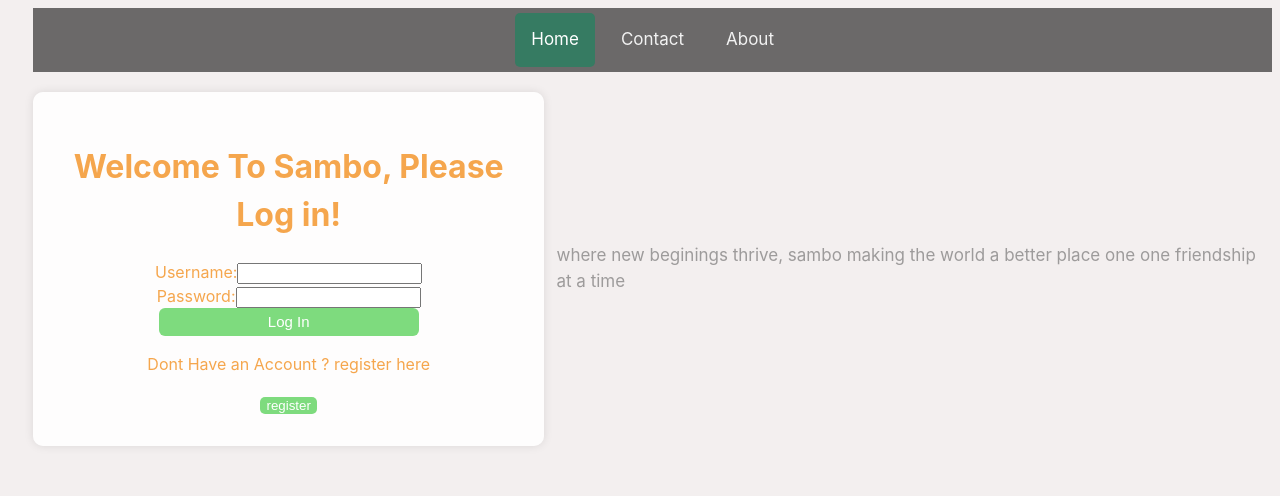
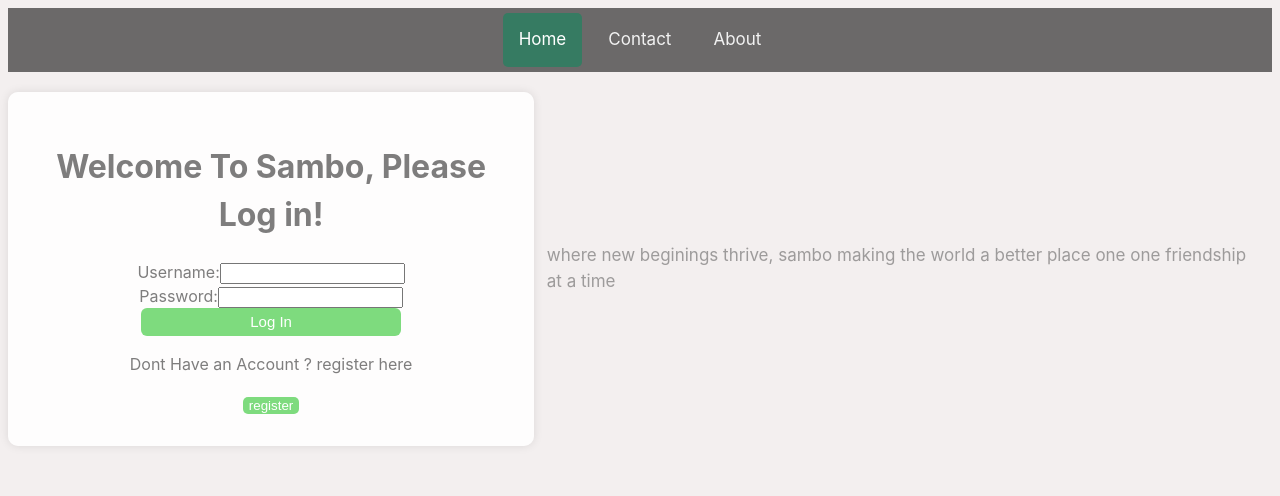
Before and after one commit to Juulio-p/Website, a React (Vite) app: page / in a window 1280 px wide. Shown: the top 496 px of the page. Built offline with nearby package versions, Linux system fonts and the light colour scheme.

Commit message:
setup gh pages

```diff
--- a/src/App.css
+++ b/src/App.css
@@ -5,6 +5,7 @@
   box-shadow: 0 0 10px rgba(0, 0, 0, 0.1);
   width: 40%;
   text-align: center;
+  color: #7e7d7d;
 }
 #login{
   background-color: #7edb7e;
@@ -84,9 +85,7 @@ button:hover {
   background-color: #367b62; /* Background color for active link */
   color: white; /* Text color for active link */
 }
-#container{
-  padding-left: 2%;
-}
+
 #bottomnote{
   padding: 1%;
   color: #9d9b9b;
```
Also changed, not shown: package.json (+7 -1 lines), 1 other file (tests, documents, lock files or other folders).
